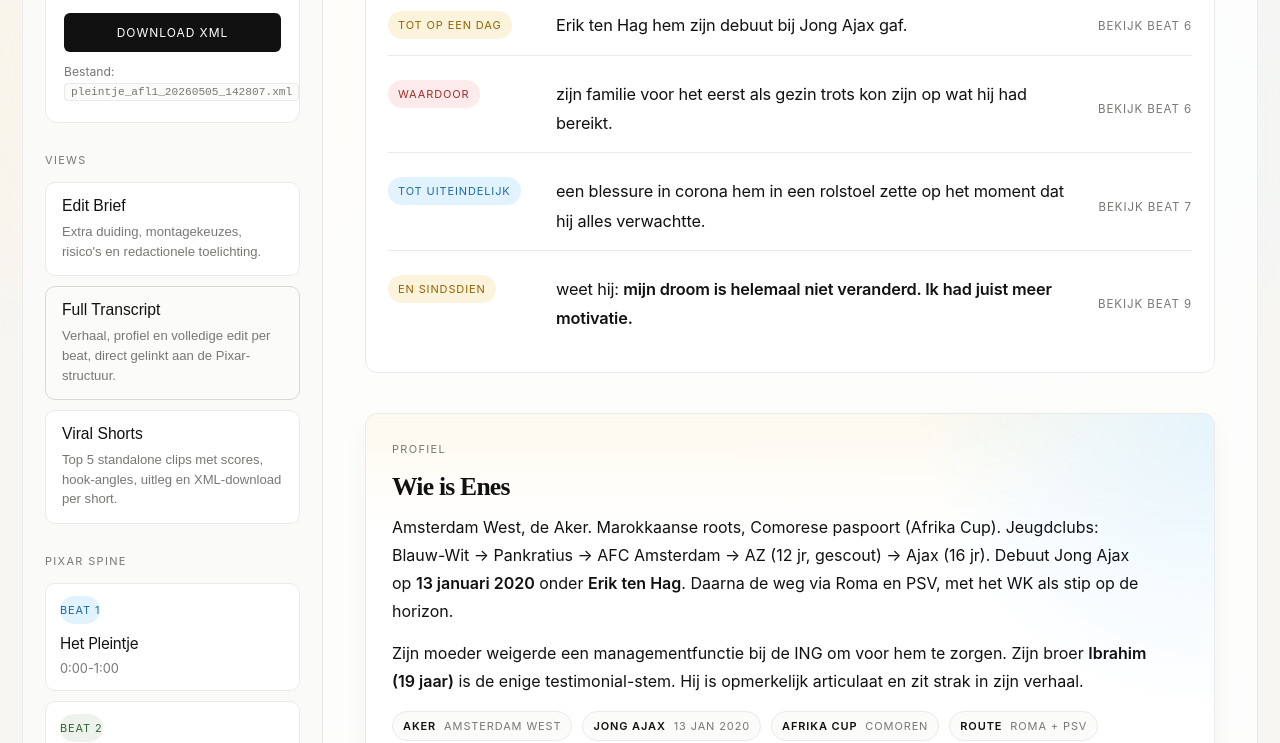
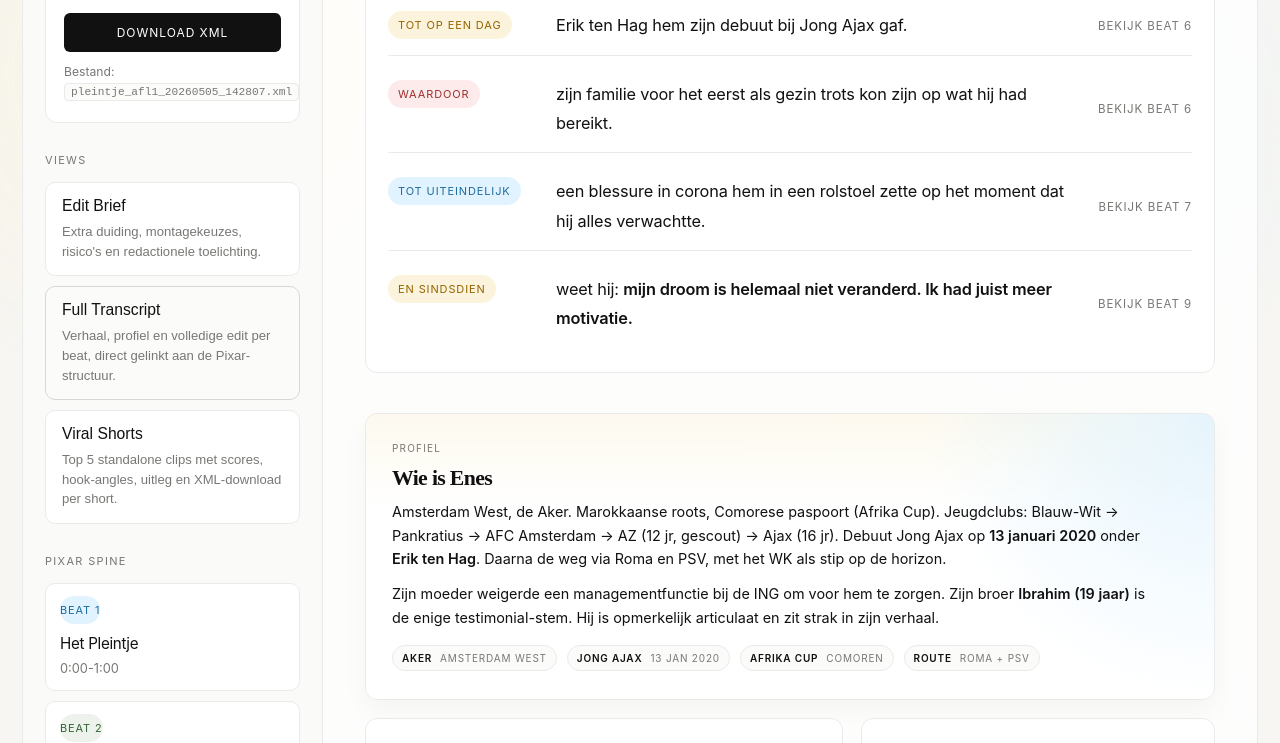
Before and after one commit to titusretro/enes-edit-brief, a plain HTML site: page enes-edit-brief.html in a window 1280 px wide. Both pictures are taken after a click on the tab 172 px from the left and 930 px from the top of the page. Shown: the part 587-1330 px from the top of the page. Drawn offline with Linux system fonts and the light colour scheme.

Commit message:
Reduce transcript overview typography

```diff
--- a/enes-edit-brief.html
+++ b/enes-edit-brief.html
@@ -728,6 +728,13 @@
 
     .transcript-card h3 {
       margin-top: 0;
+      font-size: 1rem;
+      line-height: 1.3;
+    }
+
+    .transcript-card p {
+      font-size: 0.92rem;
+      line-height: 1.65;
     }
 
     .transcript-card-standalone {
@@ -744,19 +751,26 @@
 
     .transcript-card-featured h3 {
       font-family: "Newsreader", "Instrument Serif", "Playfair Display", serif;
-      font-size: clamp(1.55rem, 2vw, 2rem);
-      line-height: 1.08;
+      font-size: clamp(1.3rem, 1.7vw, 1.65rem);
+      line-height: 1.12;
       letter-spacing: -0.03em;
-      margin-bottom: 12px;
+      margin-bottom: 10px;
     }
 
     .transcript-card-featured p {
       max-width: 760px;
-      margin-bottom: 14px;
+      margin-bottom: 12px;
+      font-size: 0.9rem;
+      line-height: 1.62;
     }
 
     .transcript-card-featured p:last-of-type {
       margin-bottom: 0;
+    }
+
+    .transcript-card-featured .sidebar-label {
+      margin-bottom: 10px;
+      font-size: 10px;
     }
 
     .pill-row {
@@ -770,9 +784,9 @@
       display: inline-flex;
       align-items: center;
       gap: 8px;
-      padding: 7px 10px;
+      padding: 6px 9px;
       border-radius: 999px;
-      font-size: 11px;
+      font-size: 10px;
       letter-spacing: 0.08em;
       text-transform: uppercase;
       border: 1px solid var(--border);
```
